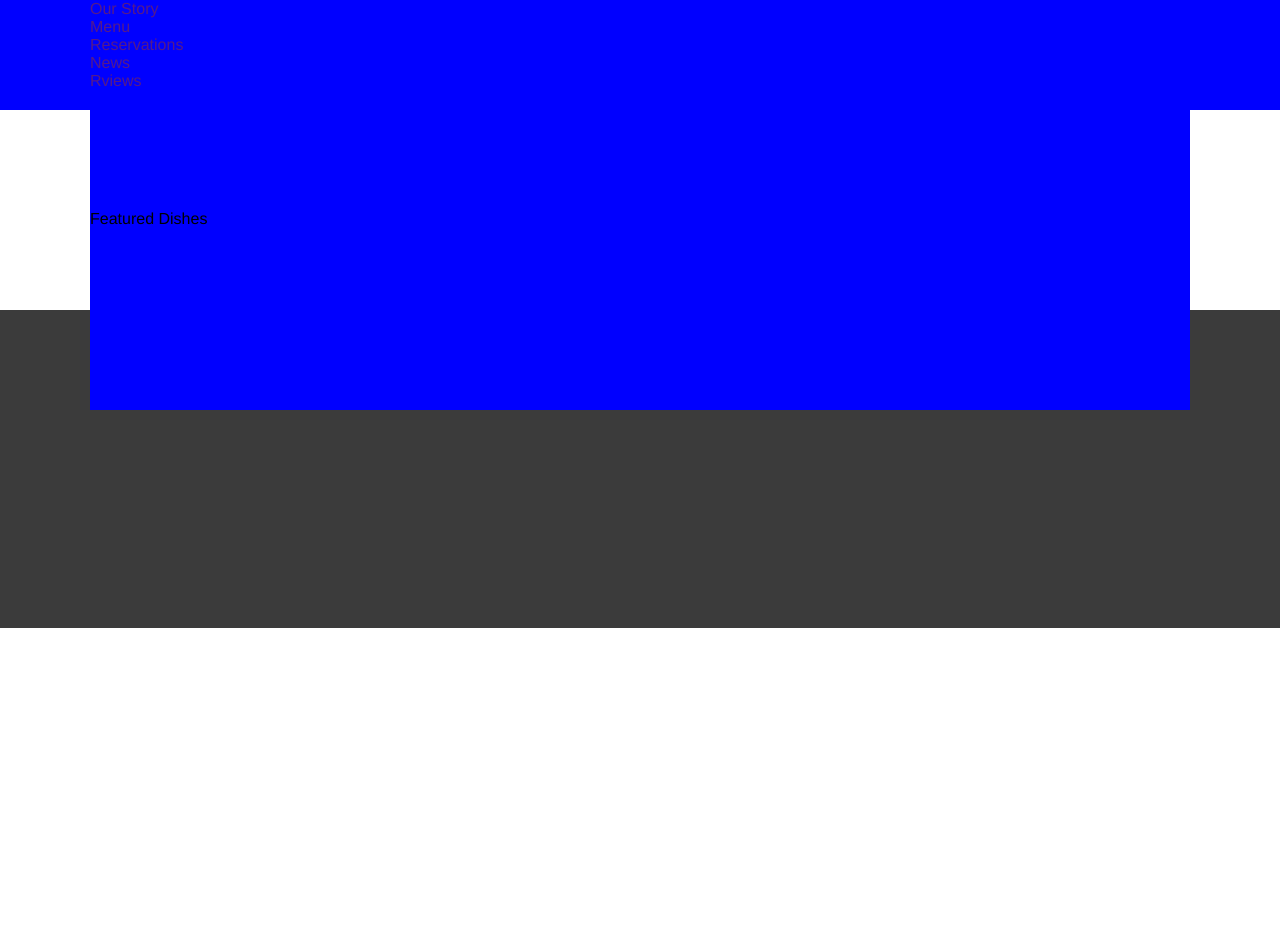
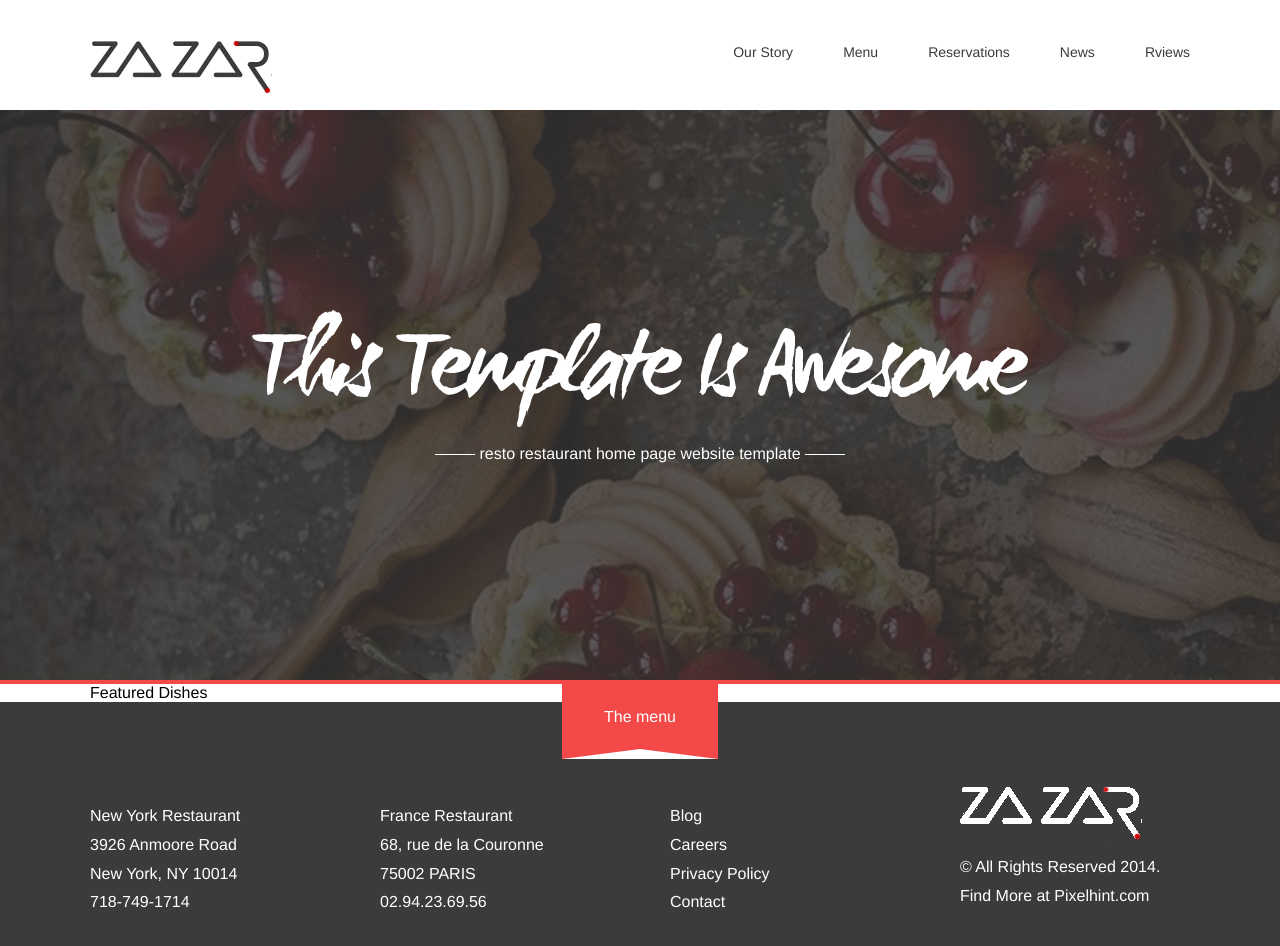
Before and after one commit to seed-fe/psd-html, a website: page index.html in a window 1280 px wide. Before the commit the page ends 800 px from the top, so only its background shows below. Drawn offline with Linux system fonts and the light colour scheme.

Commit message:
完成了banner部分
* 完成了banner部分，开始menu部分
* 用伪元素画了三角形

```diff
--- /dev/null
+++ b/PSD快速转化HTML-assets/errors.txt
@@ -0,0 +1 @@
+[Mon Nov 28 2016 14:57:48 GMT+0800 (中国标准时间)] layer "© All Rights Reserved 2014. Find  More at Pixelhint.com": Unsupported extension: com
--- a/css/common.css
+++ b/css/common.css
@@ -1,15 +1,58 @@
-.public-header{
+/* header */
+.public-header {
 	height: 110px;
-	background: blue;
 }
-.public-container{
+.public-header .header-logo {
+	float: left;
+	margin-top: 40px;
+}
+.public-header .header-logo a {
+	height: 54px;
+	width: 182px;
+	background: url("../images/index-header-logo.png");
+}
+.public-header .header-nav {
+	float: right;
+	font-size: 14px;
+}
+.public-header .header-nav .item {
+	float: left;
+	margin-top: 44px;
+	margin-left: 50px;
+}
+.public-header .header-nav .item a {
+	color: #3b3b3b;
+}
+.public-header .header-nav .item a:hover {
+	text-decoration: underline;
+}
+/* container */
+.public-container {
 	position: relative;
 	margin: 0 auto;
 	width: 1100px;
-	height: 100px;
-	background: blue;
 }
-.public-footer{
-	height: 318px;
+/* foooter */
+.public-footer {
+	height: 218px;
 	background: #3b3b3b;
+	padding-top: 100px;
 }
+.public-footer .footer-col {
+	width: 230px;
+	float: left;
+	margin-right: 60px;
+	font-size: 16px;
+	color: #fff;
+	line-height: 1.8;
+}
+.public-footer .footer-col:last-child {
+	margin-right: 0;
+}
+.public-footer .footer-logo {
+	width: 182px;
+	height: 55px;
+	margin-top: -16px;
+	margin-bottom: 12px;
+	background: url("../images/index-footer-logo.png");
+}
--- a/css/index.css
+++ b/css/index.css
@@ -0,0 +1,67 @@
+/* banner */
+.index-banner {
+	position: relative;
+	background: #b3b3b3;
+}
+.index-banner-bg {
+	height: 570px;
+	overflow: hidden;
+}
+.index-banner-bg img {
+	margin: 0 auto;
+}
+.index-banner-text {
+	position: absolute;
+	top: 200px;
+	left: 50%;
+	margin-left: -388px;
+}
+.index-banner-text .text-logo {
+	width: 776px;
+	height: 117px;
+	background: url("../images/index-banner-text-logo.png")
+}
+.index-banner-text .text-info {
+	margin-top: 18px;
+	text-align: center;
+	color: #fff;
+}
+.index-banner-text .text-info .line {
+	display: inline-block;
+	width: 40px;
+	border-top: 1px solid #fff;
+	vertical-align: middle;
+}
+.index-banner-text .text-info .line .line-l{
+	margin-right: 26px;
+}
+.index-banner-text .text-info .line .line-r {
+	margin-left: 26px;
+}
+/* menu */
+.index-menu {
+	position: relative;
+	border-top: 4px solid #f34949;
+}
+.index-menu .menu-tips {
+	position: absolute;
+	left: 50%;
+	top: 0;
+	margin-left: -78px;
+	width: 156px;
+	height: 75px;
+	text-align: center;
+	line-height: 65px;
+	color: #fff;
+	background: #f34949;
+}
+.index-menu .menu-tips:after {
+	position: absolute;
+	content: "";
+	left: 0;
+	bottom: 0;
+	height: 0;
+	border-left: 78px solid transparent;
+	border-right: 78px solid transparent;
+	border-bottom: 10px solid #fff;
+}
--- a/css/reset.css
+++ b/css/reset.css
@@ -1,22 +1,24 @@
-body, div, dl, dt, dd, ul, li, h1, h2, h3, h4, h5, h6, input, form, a, p, textarea{
+body, div, dl, dt, dd, ul, li, h1, h2, h3, h4, h5, h6, input, form, a, p, textarea {
 	margin: 0;
 	padding: 0;
 	font-family: "Helvetica Neue", Helvetica, Arial, sans-serif;
 }
-ol, ul, li{
+ol, ul, li {
 	list-style: none;
 }
-a{
+a {
 	text-decoration: none;
+	display: block;
+	color: #fff;
 }
-img{
+img {
 	border: none;
 	display: block;
 }
-.clearfloat{
+.clearfloat {
 	zoom:1;
 }
-.clearfloat:after{
+.clearfloat:after {
 	display: block;
 	clear: both;
 	content: "";
--- a/index.html
+++ b/index.html
@@ -20,14 +20,48 @@
             </ul>
         </div>
     </header><!-- /header -->
-    <div class="index-banner"></div>
+    <div class="index-banner">
+        <div class="index-banner-bg"><img src="images/demo1.jpg" alt="banner"></div>
+        <div class="index-banner-text">
+            <div class="text-logo"></div>
+            <p class="text-info">
+                <i class="line line-left"></i>
+                resto restaurant home page website template
+                <i class="line line-right"></i>
+            </p>
+        </div>
+    </div>
+    <div class="index-menu">
+        <div class="menu-tips">The menu</div>
+        <div class="public-container menu-list">
+            <ul class="clearfloat">
+                <li class="menu-item clearfloat"></li>
+                <li></li>
+                <li></li>
+                <li></li>
+            </ul>
+        </div>
+    </div>
     <div class="public-container index-list"></div>
     <div class="public-container index-panel">
         <div class="index-panel-header">Featured Dishes</div>
     </div>
-    <div class="index-panel"></div>
+    <div class="public-container index-panel"></div>
     <footer class="public-footer">
-        <div class="public-container"></div>
+        <div class="public-container">
+            <div class="footer-col"><p>New York Restaurant <br>3926 Anmoore Road <br>New York, NY 10014 <br><a href="tel:718-749-1714"></a>718-749-1714</p></div>
+            <div class="footer-col"><p>France Restaurant <br>68, rue  de la Couronne <br>75002 PARIS <br>02.94.23.69.56</p></div>
+            <div class="footer-col">
+                <a href="">Blog</a>
+                <a href="">Careers</a>
+                <a href="">Privacy Policy</a>
+                <a href="">Contact</a>
+            </div>
+            <div class="footer-col">
+                <div class="footer-logo"></div>
+                <div class="footer-info">© All Rights Reserved 2014. <br>Find  More at Pixelhint.com</div>
+            </div>
+        </div>
     </footer>
 </body>
 </html>
```
Also changed, not shown: PSD快速转化HTML-assets/Layer 1.png (added), PSD快速转化HTML-assets/Shape 2.png (added), PSD快速转化HTML-assets/This Template Is Awesome.png (added), PSD快速转化HTML-assets/footer-logo.png (added), PSD快速转化HTML-assets/index-footer-logo.png (added), PSD快速转化HTML-assets/logo.png (added), images/demo1.jpg (added), images/footer-logo.png (added), images/index-banner-text-logo.png (added), images/index-footer-logo.png (added), images/index-header-logo.png (added).
